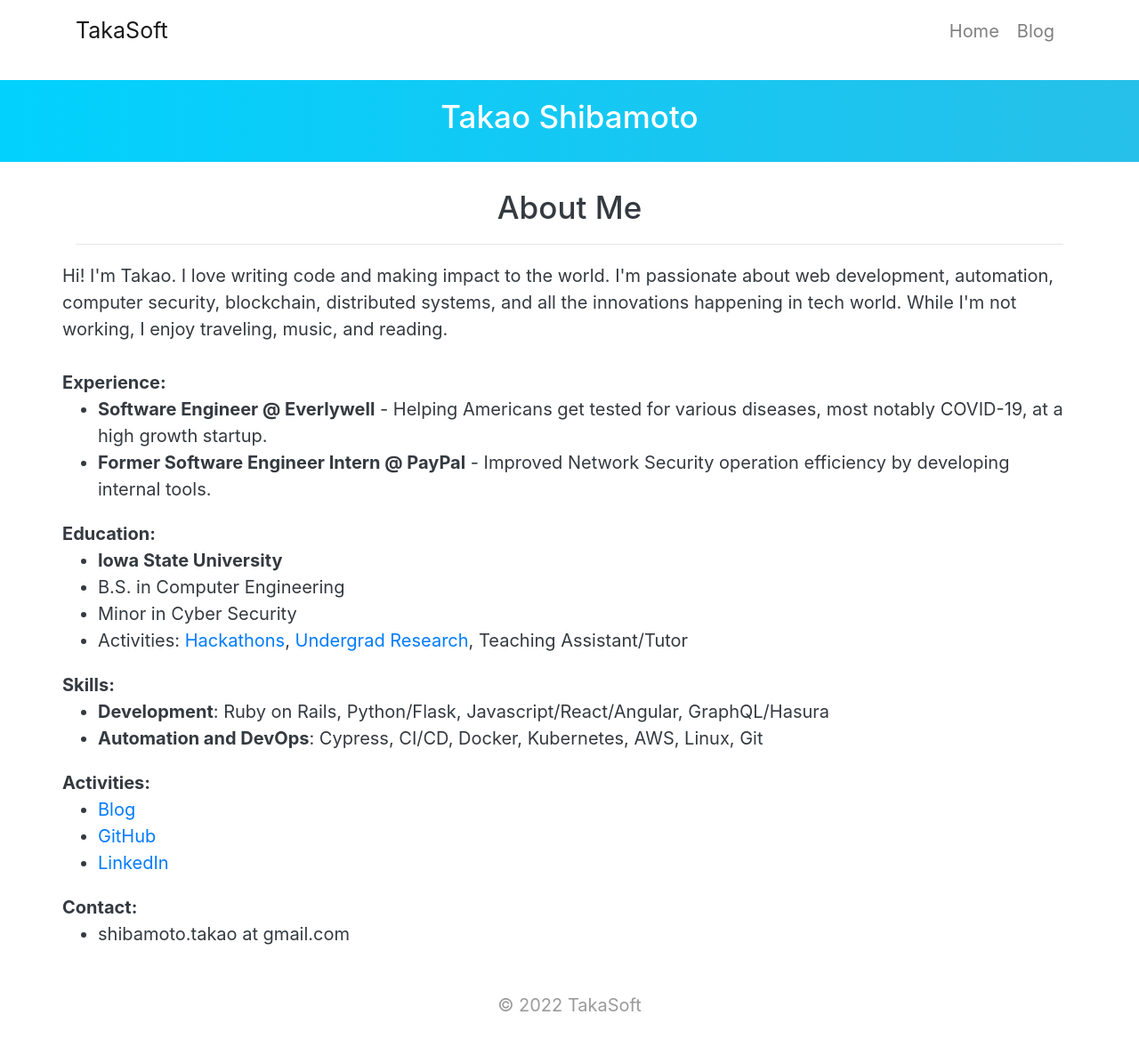
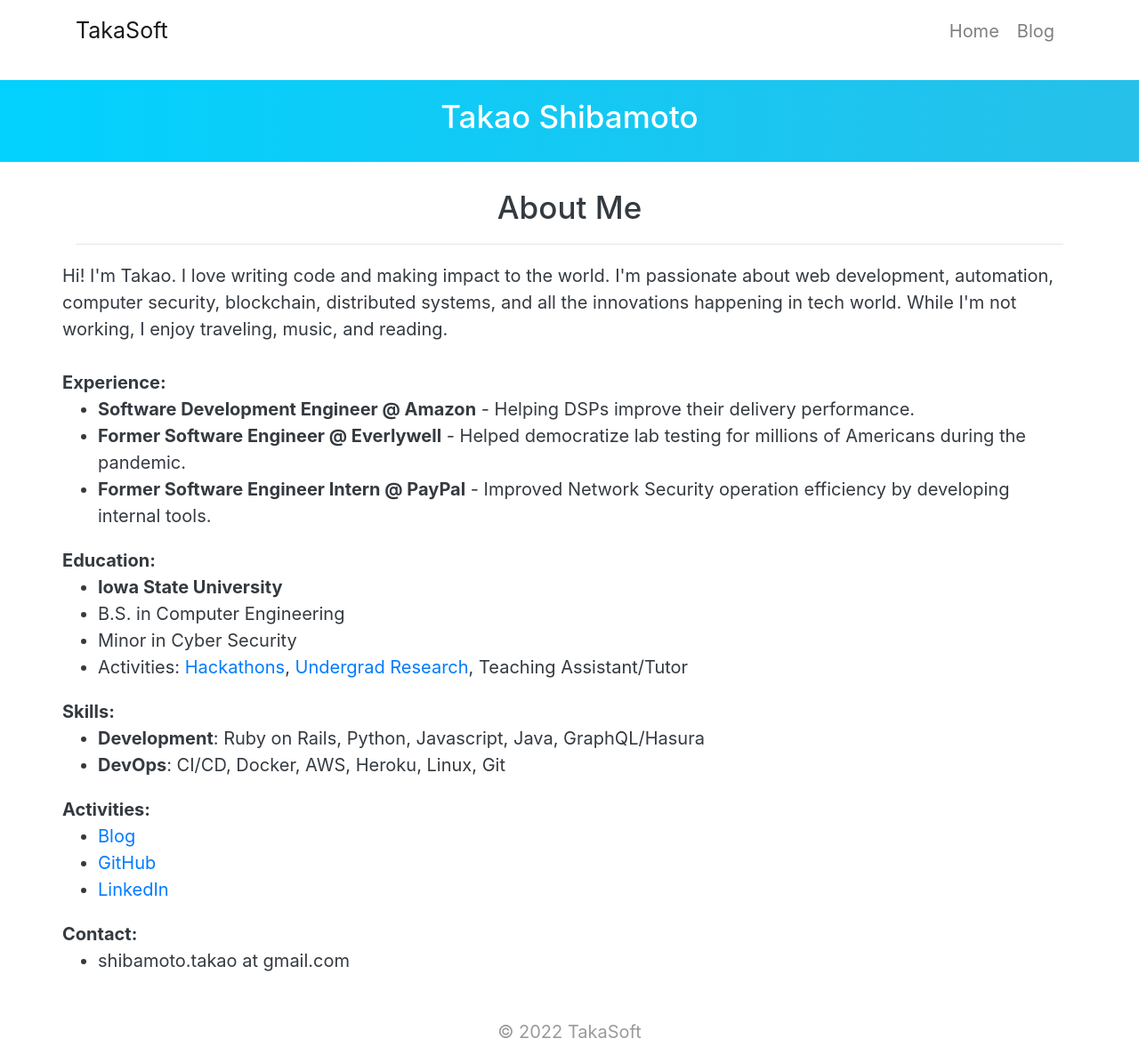
Before and after one commit to takasoft/takasoft.github.io, a Jekyll site: the page built from index.html, in a window 1280 px wide. Shown: the whole page at 89% size. Built offline with Jekyll 4.4.1, drawn with Linux system fonts in a browser that asks for light colours; before the commit the page ends 1165 px from its top, so only the background shows below that.

Commit message:
add amazon to experience

```diff
--- a/index.html
+++ b/index.html
@@ -22,7 +22,8 @@ title: Home
     </div>
     <div class="row">
       <ul>
-        <li><b>Software Engineer @ Everlywell</b> - Helping Americans get tested for various diseases, most notably COVID-19, at a high growth startup. </li>
+        <li><b>Software Development Engineer @ Amazon</b> - Helping DSPs improve their delivery performance. </li>
+        <li><b>Former Software Engineer @ Everlywell</b> - Helped democratize lab testing for millions of Americans during the pandemic. </li>
         <li><b>Former Software Engineer Intern @ PayPal</b> - Improved Network Security operation efficiency by developing internal tools. </li>
       </ul>
     </div>
@@ -44,8 +45,8 @@ title: Home
     </div>
     <div class="row">
       <ul>
-        <li><b>Development</b>: Ruby on Rails, Python/Flask, Javascript/React/Angular, GraphQL/Hasura</li>
-        <li><b>Automation and DevOps</b>: Cypress, CI/CD, Docker, Kubernetes, AWS, Linux, Git</li>
+        <li><b>Development</b>: Ruby on Rails, Python, Javascript, Java, GraphQL/Hasura</li>
+        <li><b>DevOps</b>: CI/CD, Docker, AWS, Heroku, Linux, Git</li>
       </ul>
     </div>
 
```
